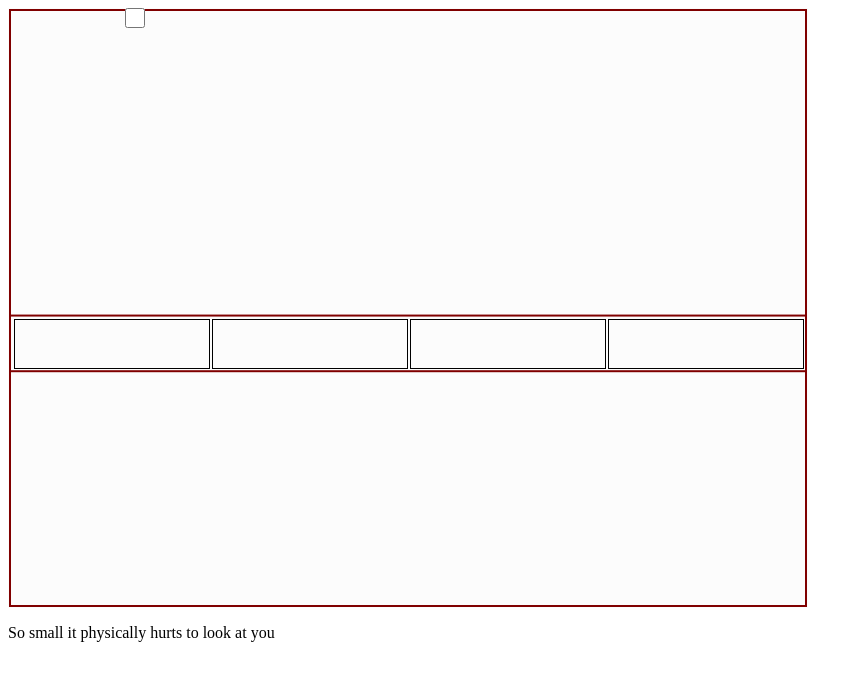
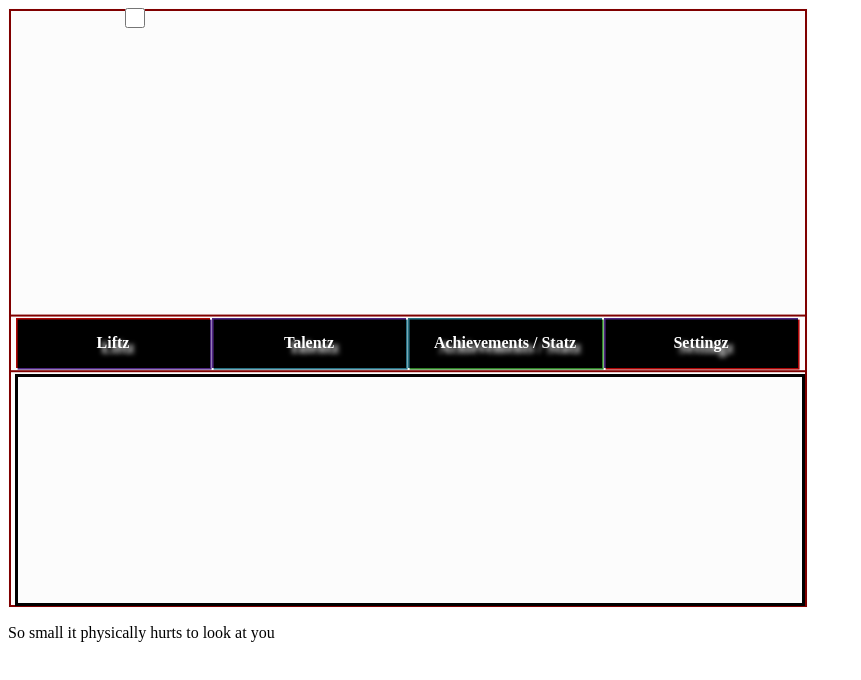
Before and after one commit to CharlesJ3/Idle-Gainz, a plain HTML site: page index.html in a window 1280 px wide. Shown: the whole page, without its empty margins (0-861 px from the left). Drawn offline with Linux system fonts and the light colour scheme.

Commit message:
Adding Menu System, fun with hover/colors

```diff
--- a/index.html
+++ b/index.html
@@ -8,16 +8,34 @@
   <canvas id="battleArea" width="800" height="600"></canvas>
 
   <input onclick="checkForTalents()" id="tmodalTalents" type="checkbox" data-show="" data-hide=""/>
+
   <!-- Menu System -->
   <div id="menuSystemMainOptions">
     <table id="skillsTable">
       <tr id="skillsTableRow">
-        <th class="menuTable" id="menuTabOne" onclick='player.getGainzStatus(), player.updateGainz(), player.getGainzStatus()'></th>
-        <th class="menuTable" id="menuTabTwo"></th>
-        <th class="menuTable" id="menuTabThree"></th>
-        <th class="menuTable" id="menuTabFour"></th>
+        <th class="menuTable" id="menuTabOne" onclick='player.getGainzStatus(), player.updateGainz(), player.getGainzStatus()'>Liftz</th>
+        <th class="menuTable" id="menuTabTwo">Talentz</th>
+        <th class="menuTable" id="menuTabThree">Achievements / Statz</th>
+        <th class="menuTable" id="menuTabFour">Settingz</th>
       </tr>
     </table>
+  </div>
+
+  <div id="menuSystemOne">
+
+
+  </div>
+  <div id="menuSystemTwo">
+
+
+  </div>
+  <div id="menuSystemThree">
+
+
+  </div>
+  <div id="menuSystemFour">
+
+
   </div>
 
   <div class="modalTalents">
--- a/scripts/main.js
+++ b/scripts/main.js
@@ -48,6 +48,7 @@ const player = {
   'Ok, starting to get there', 'Worthy of a statue made of butter', 'You don\'t hate yourself... as much', 'The beach is THAT way!',
   ],
   level: 0,
+  gainz: 0,
   enemyLootChoice : [0,0,0],
 
   //Our Gainz Status!
@@ -83,6 +84,12 @@ const achievements = {
 
 player.getGainzStatus();
 
+
+/*
+* Menu and Menu Switching
+*/
+
+
 /*
 * Find a Place For Me
 */
@@ -97,3 +104,12 @@ const checkForTalents = function(){
     $(".modalTalents").css('display', 'inherit');
   }
 }
+
+
+$( '.menuTable' ).hover(
+  function() {
+    $( this ).addClass( "custom-heading-1" );
+  }, function() {
+    $( this ).removeClass( "custom-heading-1" );
+  }
+);
--- a/styles/styles.css
+++ b/styles/styles.css
@@ -1,10 +1,111 @@
+/*
+* IMPORTS
+*/
+
 @import url('https://fonts.googleapis.com/css?family=Bangers');
 
+/*
+* KEYFRAMES / ANIMATIONS
+*/
 
-#menuSystemMainOptions{
-  top: 320px;
-  left: 2px;
+@keyframes colorChange {
+  0% {
+    color: lightsalmon;
+    text-shadow:
+    2px -2px 0 lightsalmon,
+    -2px 2px 2px gold,
+    -4px 4px 2px yellow,
+    -6px 6px 2px green,
+    -8px 8px 2px lightblue;
+    /* -10px 20px 2px palevioletred;  */
+  }
+
+  18% {
+    color: palevioletred;
+    text-shadow:
+    2px -2px 0 palevioletred,
+    -2px 2px 2px lightsalmon,
+    -4px 4px 2px gold,
+    -6px 6px 2px yellow,
+    -8px 8px 2px green;
+    /* -10px 20px 2px lightblue;  */
+  }
+
+  36% {
+    color: lightblue;
+    text-shadow:
+    2px -2px 0 lightblue,
+    -2px 2px 2px palevioletred,
+    -4px 4px 2px lightsalmon,
+    -6px 6px 2px gold,
+    -8px 8px 2px yellow;
+    /* -10px 20px 2px green;  */
+  }
+
+  54% {
+    color: green;
+    text-shadow:
+    2px -2px 0 green,
+    -2px 2px 2px lightblue,
+    -4px 4px 2px palevioletred,
+    -6px 6px 2px lightsalmon,
+    -8px 8px 2px gold;
+    /* -10px 20px 2px yellow;   */
+  }
+
+  72% {
+    color: yellow;
+    text-shadow:
+    2px -2px 0 yellow,
+    -2px 2px 2px green,
+    -4px 4px 2px lightblue,
+    -6px 6px 2px palevioletred,
+    -8px 8px 2px lightsalmon;
+    /* -10px 20px 2px gold;   */
+  }
+
+  90% {
+    color: gold;
+    text-shadow:
+    2px -2px 0 gold,
+    -2px 2px 2px yellow,
+    -4px 4px 2px green,
+    -6px 6px 2px lightblue,
+    -8px 8px 2px palevioletred;
+    /* -10px 20px 2px lightsalmon;     */
+  }
+
+  100% {
+    color: lightsalmon;
+    text-shadow:
+    2px -2px 0 lightsalmon,
+    -2px 2px 2px gold,
+    -4px 4px 2px yellow,
+    -6px 6px 2px green,
+    -8px 8px 2px lightblue;
+    /* -10px 20px 2px palevioletred;  */
+  }
+}
+.custom-heading-1 {
+  text-align: center;
+  transition: text-shadow 2s;
+  text-shadow:
+  1px -1px 0 lightsalmon,
+  -1px 2px 1px gold,
+  -2px 4px 1px yellow,
+  -3px 6px 1px green,
+  -4px 8px 1px lightblue,
+  -5px 10px 1px palevioletred;
+  animation: colorChange 3s linear infinite;
+}
+/*
+* Menu System
+*/
+
+#menuSystemMainOptions {
   position: absolute;
+  top: 315.5px;
+  left: 14px;
 }
 
 #menuSystemMainOptions th{
@@ -12,15 +113,56 @@
 }
 
 .menuTable {
-  border: 1px solid black;
   width: 100px;
   height: 50px;
 }
 
-#menuSystemMainOptions {
+#menuTabOne, #menuTabTwo, #menuTabThree, #menuTabFour {
+  color: white;
+  text-shadow: 1px 1px 1px black;
+  background-color: black;
+  text-shadow: 5px 5px 5px white;
+}
+
+#menuTabOne {
+  transition: 1s;
+  box-shadow: 0.1em 0.1em 0 0 #4F2683, inset 0.1em 0.1em 0 0 rgb(172, 5, 5);
+}
+
+#menuTabTwo {
+  transition: 1s;
+  box-shadow: 0.1em 0.1em 0 0 rgb(38, 112, 131), inset 0.1em 0.1em 0 0 #4F2683;
+}
+
+#menuTabThree {
+  transition: 1s;
+  box-shadow: 0.1em 0.1em 0 0 rgb(45, 129, 37), inset 0.1em 0.1em 0 0 rgb(38, 112, 131);
+}
+
+#menuTabFour {
+  transition: 1s;
+  box-shadow: 0.1em 0.1em 0 0  rgb(172, 5, 5), inset 0.1em 0.1em 0 0 #4F2683;
+}
+
+#menuSystemOne, #menuSystemTwo, #menuSystemThree, #menuSystemFour {
+  width: 784px;
+  height: 226px;
   position: absolute;
-  top: 317px;
-  left: 12px;
+  top: 374px;
+  left: 15px;
+  display:inline-block;
+}
+
+#menuSystemTwo {
+  border: 3px solid black;
+}
+
+#menuSystemThree {
+
+}
+
+#menuSystemFour {
+
 }
 
 /*
```
